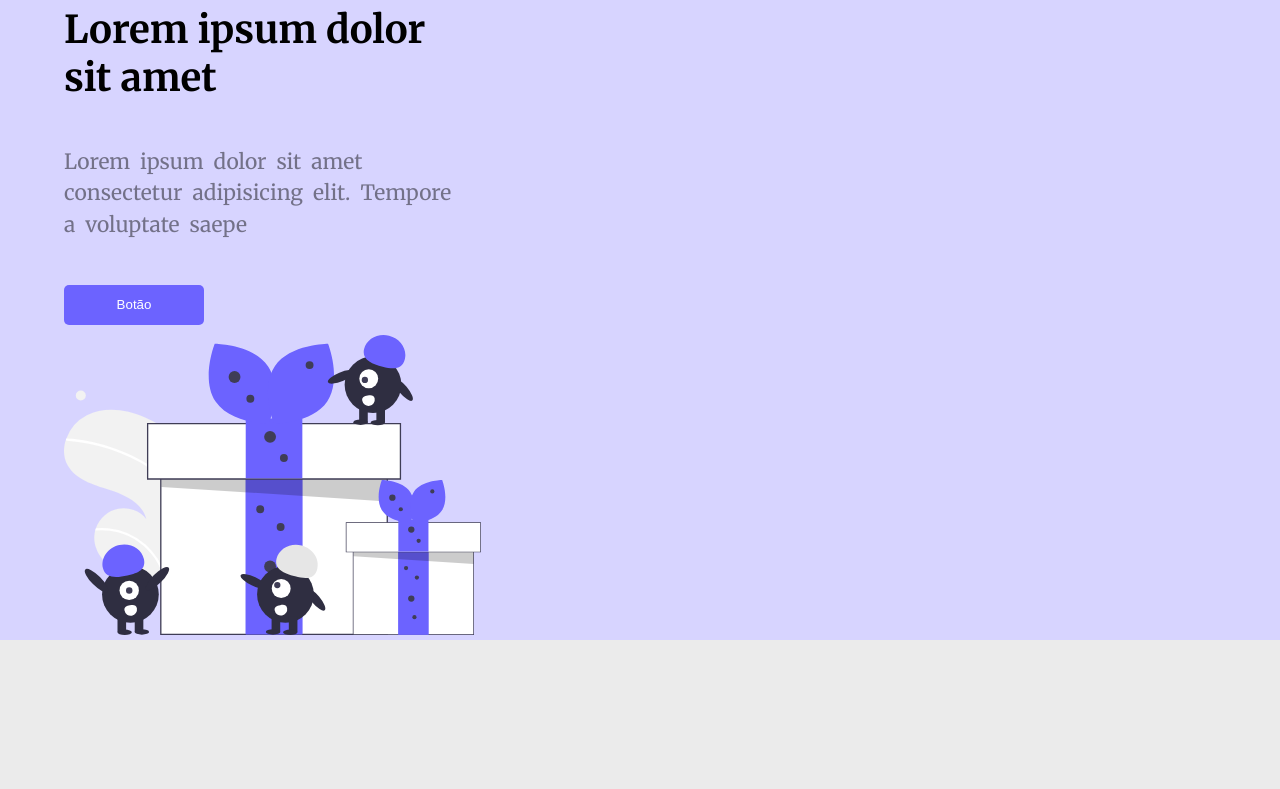
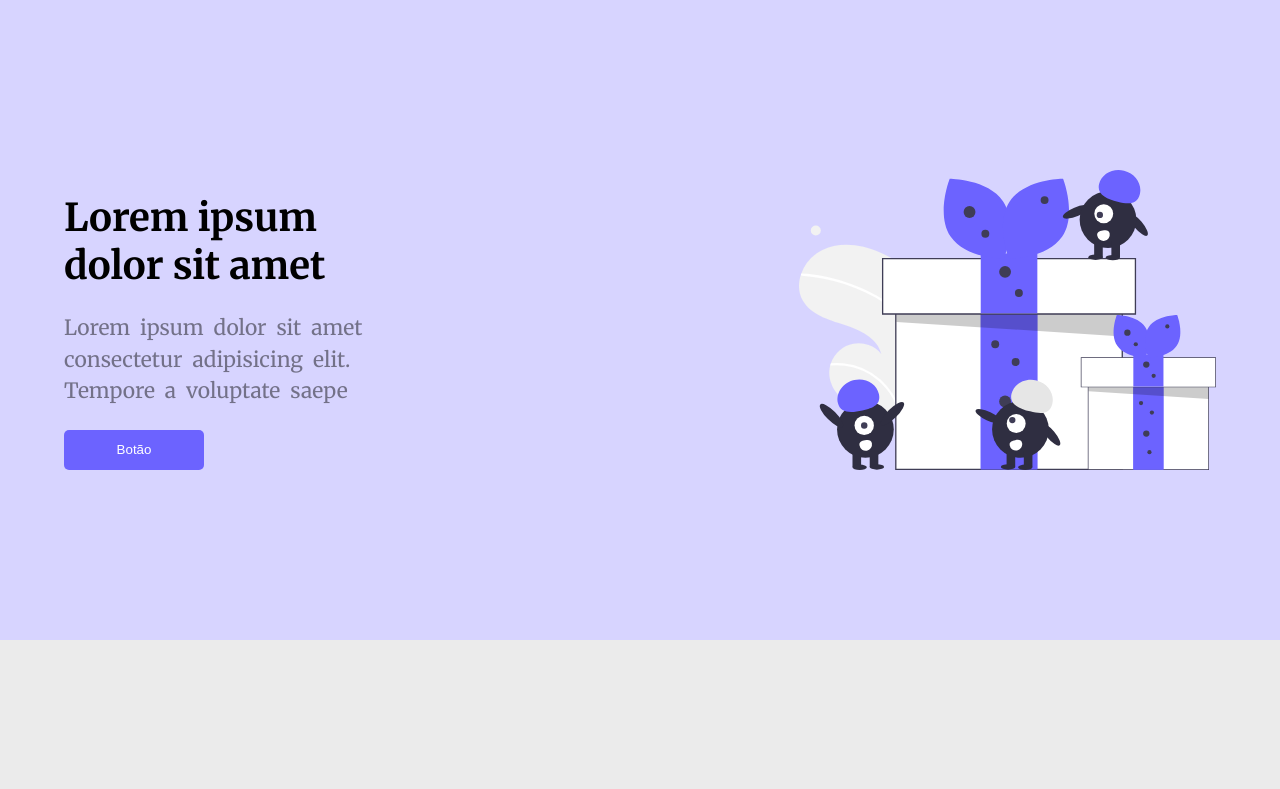
Before and after one commit to HugoCamposArimathea/Desafio3, a plain HTML site: page index.html in a window 1280 px wide. Shown: the top 789 px of the page. Drawn offline with Linux system fonts and the light colour scheme.

Commit message:
Concerto do bug do header

```diff
--- a/estilo/style.css
+++ b/estilo/style.css
@@ -43,17 +43,20 @@ h1, h2, h3, h4, h5, h6 {
 }
 .container-img img {
     height: max(300px, 20vw);
+    max-width: 100%;
     display: block;
-    max-width: 100%;
     margin: auto;
 }
+.container-text {
+    width: 40%;
+}
 .container-text h1 {
-    margin-bottom: 5%;
+    margin: 5% 0;
     width: max(43%, 330px);
     font-size: max(32px, 3vw);
 }
 .container-text p {
-    margin-bottom: 5%;
+    margin: 5% 0;
     text-align: left;
     line-height: 2.5rem;
     width: max(45%, 330px);
```
